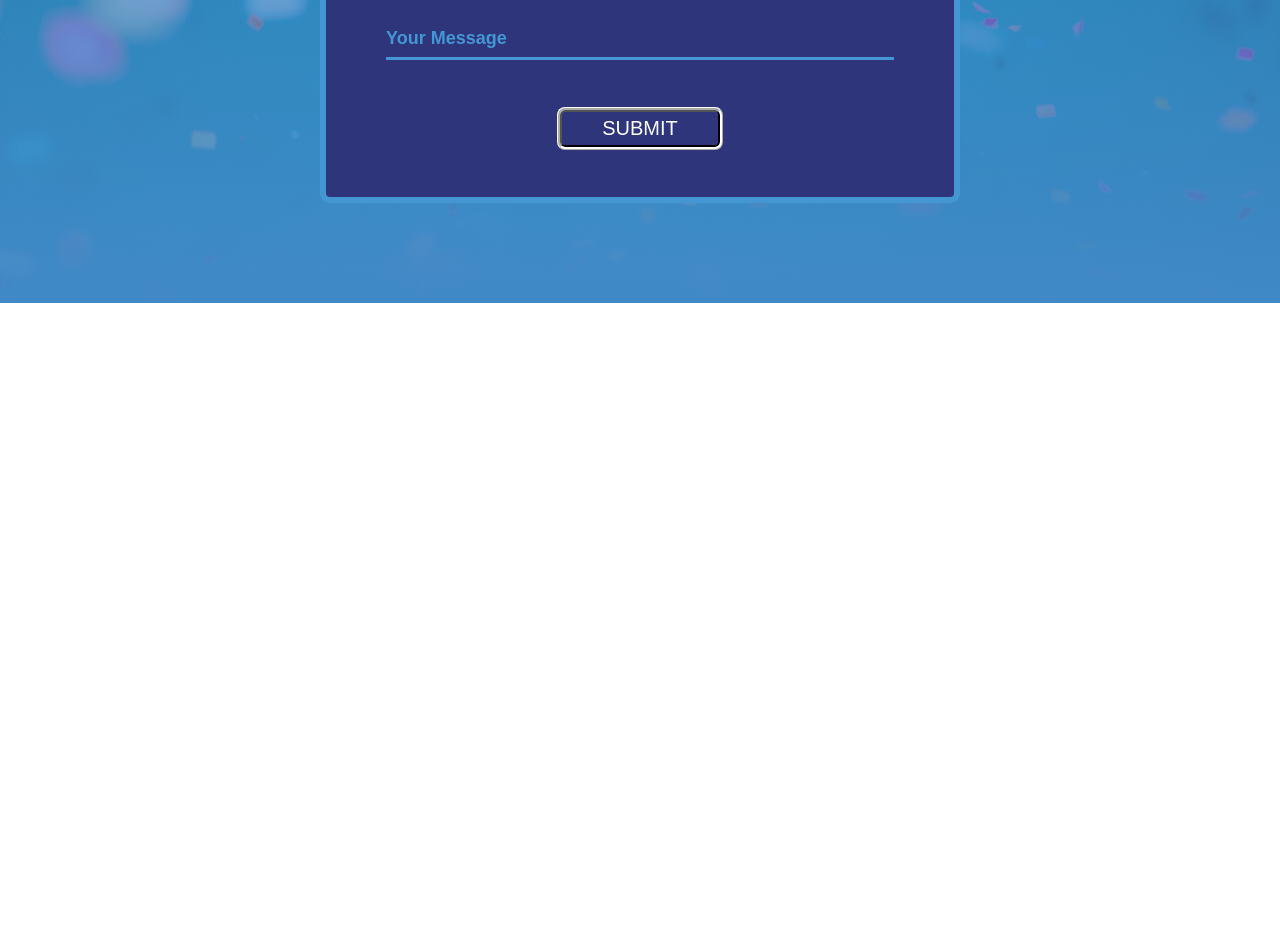
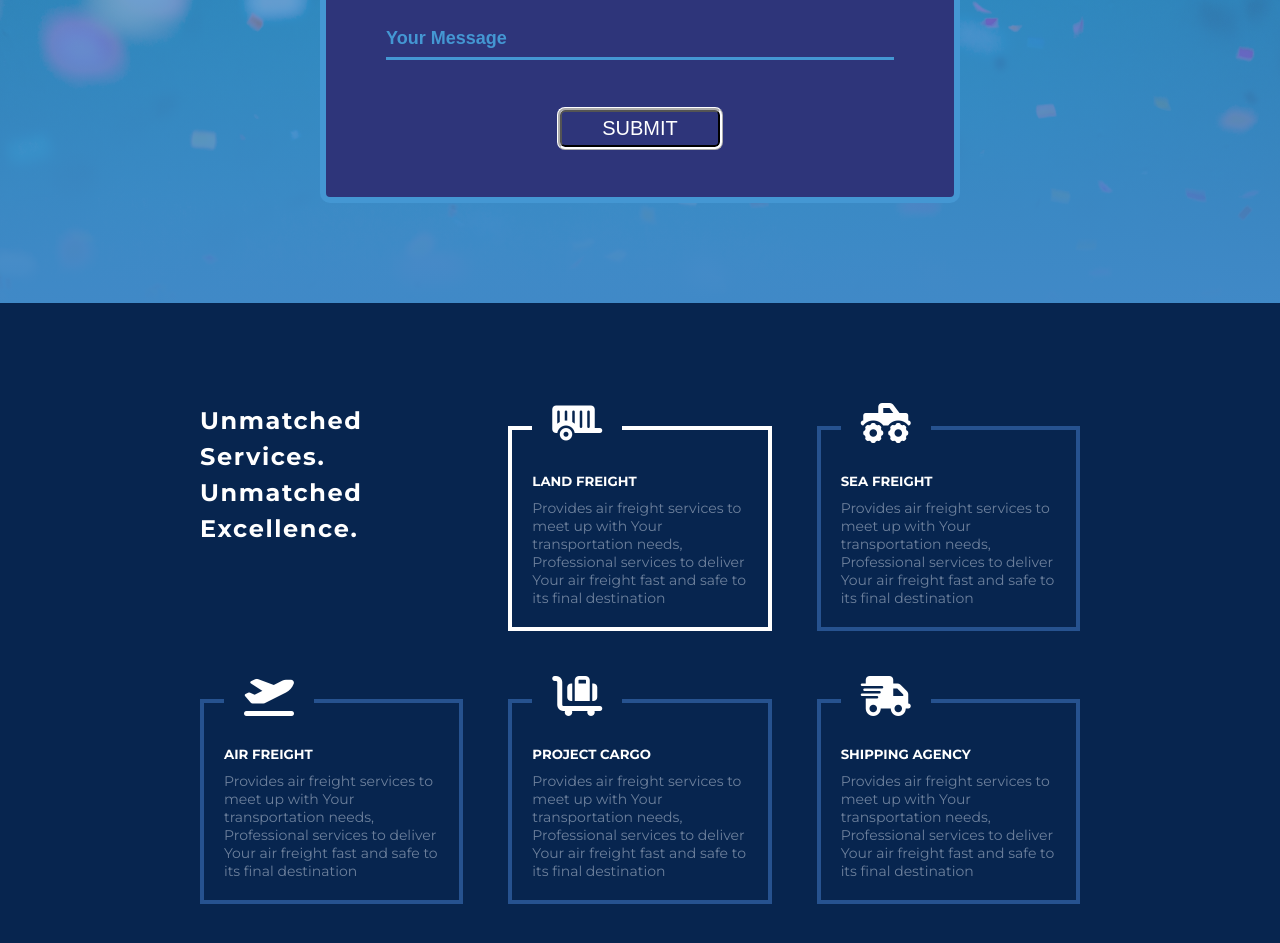
Before and after one commit to faruk35/responsive-site-ps, a plain HTML site: page index.html in a window 1280 px wide. Shown: the part 4253-5196 px from the top of the page. Before the commit the page ends 4556 px from the top, so only its background shows below. Drawn offline with Linux system fonts and the light colour scheme; files whose address does not match are found by name.

Commit message:
match section done

```diff
--- a/index.html
+++ b/index.html
@@ -154,6 +154,46 @@
 
                </form>
           </section>
+           <!-- Sixth section code start -->
+           <section id="sixth-section">
+               <div id="match-parent">
+
+                    <div class="first-single-match">
+                         <h2> Unmatched <br> Services. <br> Unmatched <br> Excellence. </h2>
+                    </div>
+
+                    <fieldset class="single-match">
+                         <legend> <i class="fas fa-trailer"></i> </legend>
+                         <h5> LAND FREIGHT </h5>
+                         <p> Provides air freight services to meet up with Your transportation needs, Professional services to deliver Your air freight fast and safe to its final destination </p>
+                    </fieldset>
+
+                    <fieldset class="single-match">
+                         <legend> <i class="fas fa-truck-monster"></i> </legend>
+                         <h5> SEA FREIGHT </h5>
+                         <p> Provides air freight services to meet up with Your transportation needs, Professional services to deliver Your air freight fast and safe to its final destination </p>
+                    </fieldset>
+
+                    <fieldset class="single-match">
+                         <legend> <i class="fas fa-plane-departure"></i> </legend>
+                         <h5> AIR FREIGHT </h5>
+                         <p> Provides air freight services to meet up with Your transportation needs, Professional services to deliver Your air freight fast and safe to its final destination </p>
+                    </fieldset>
+
+                    <fieldset class="single-match">
+                         <legend> <i class="fas fa-luggage-cart"></i> </legend>
+                         <h5> PROJECT CARGO </h5>
+                         <p> Provides air freight services to meet up with Your transportation needs, Professional services to deliver Your air freight fast and safe to its final destination </p>
+                    </fieldset>
+
+                    <fieldset class="single-match">
+                         <legend> <i class="fas fa-shipping-fast"></i> </legend>
+                         <h5> SHIPPING AGENCY </h5>
+                         <p> Provides air freight services to meet up with Your transportation needs, Professional services to deliver Your air freight fast and safe to its final destination </p>
+                    </fieldset>
+
+               </div>
+          </section>
     </main>
 </body>
 </html>
--- a/style.css
+++ b/style.css
@@ -298,7 +298,42 @@ form p{
 .submit-btn:hover{
     background-color: #16213E;
 }
+/* Match Projects code start */
 
+#sixth-section{
+    background-color: #07254F;
+    color: white;
+    padding: 100px 0;
+}
+#match-parent{
+    display: grid;
+    grid-template-columns: repeat(3, 1fr);
+    grid-gap: 45px;
+    margin-left: 200px;
+    margin-right: 200px;
+}
+.single-match{
+    border: 4px solid #26528F;
+    padding: 20px;
+}
+.single-match i{
+    font-size: 40px;
+    padding: 0px 20px 10px 20px;
+}
+.single-match h5{
+    margin-bottom: 10px;
+}
+.single-match p{
+    color: #6D809C;
+    font-size: 14px;
+}
+.single-match:nth-child(2){
+    border: 4px solid white;
+}
+.first-single-match{
+    line-height: 1.5;
+    letter-spacing: 0.1em;
+}
 
 
 
@@ -362,6 +397,17 @@ form p{
         max-width: 90%;
         padding: 20px 30px;
    }
+     /* Start Match projects section code */
+     #match-parent{
+        display: grid;
+        grid-template-columns: repeat(1, 1fr);
+        grid-gap: 25px;
+        margin-left: 30px;
+        margin-right: 30px;
+   }
+   .first-single-match{
+        text-align: center;
+   }
 }
 
 @media only screen and (min-width: 689px) and (max-width: 1099px) {
@@ -409,7 +455,16 @@ form p{
     background-color: #2e357a;
     max-width: 90%;
     padding: 40px 50px;
-}
+    }
+    /* Start Match Projects work */
+    #match-parent{
+        display: grid;
+        grid-template-columns: repeat(2, 1fr);
+        grid-gap: 35px;
+        margin-left: 70px;
+        margin-right: 70px;
+   }
+   /* Finished Match projects work */
 }
 
 /* responsive work starts from here  */
```
